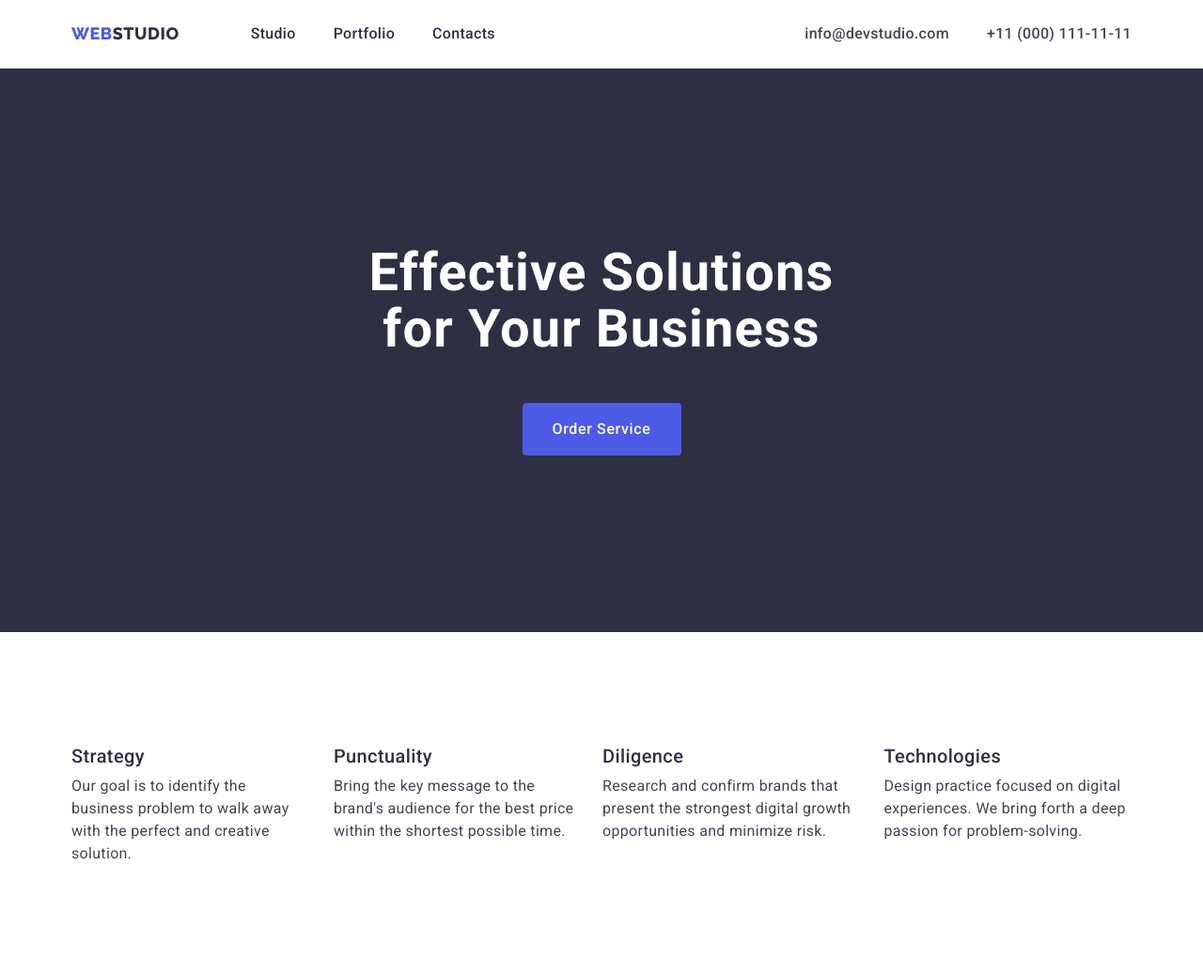
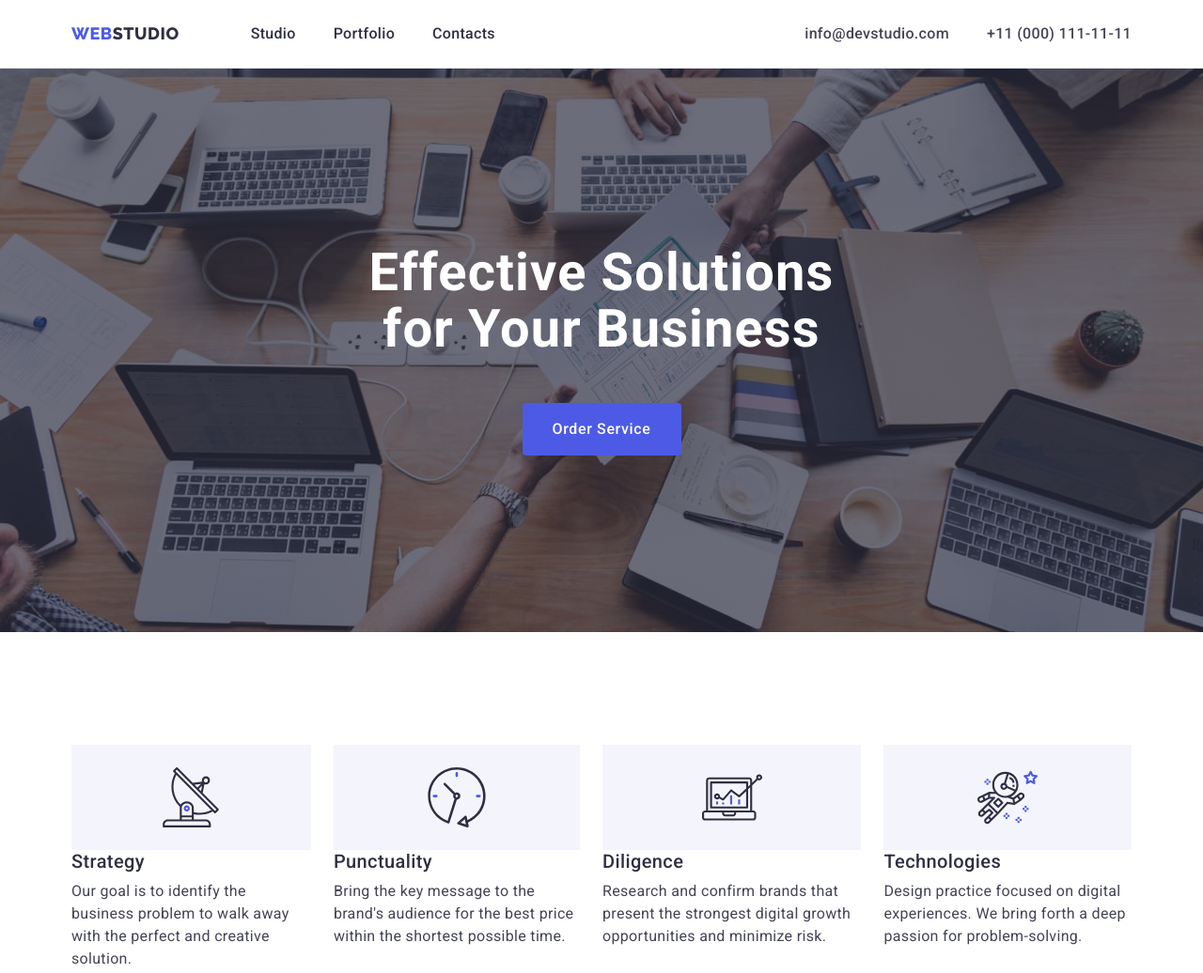
Before and after one commit to AntKhom/goit-markup-hw-04, a plain HTML site: page index.html in a window 1280 px wide. Shown: the top 1036 px of the page at 94% size. Drawn offline with nearby package versions, Linux system fonts and the light colour scheme.

Commit message:
before-hero

```diff
--- a/css/styles.css
+++ b/css/styles.css
@@ -154,9 +154,18 @@ p {
 .hero {
     padding-top: 188px;
     padding-bottom: 188px;
+    height: 600px;
+    max-width: 1440px;
+    margin-left: auto;
+    margin-right: auto;
 
     background-color: var(--title-text-color);
     text-align: center;
+
+    background-image: linear-gradient(to right, rgba(46, 47, 66, 0.7), rgba(46, 47, 66, 0.7)), url('../images/people-office.jpg');
+    background-size: cover;
+    background-repeat: no-repeat;
+    background-position: center;
 }
 
 .hero-title {
@@ -244,6 +253,32 @@ p {
     width: calc((100%-72px)/4);
 
     /* outline: 1px solid teal; */
+}
+
+.advant .item::before{
+    content: "";
+    display: block;
+    height: 112px;
+    background-color: var(--text-footer-color);
+    background-repeat: no-repeat;
+    background-position: center;
+    background-size: 64px;
+}
+
+.icon-strategy::before{
+    background-image: url('../images/antenna.svg');
+}
+
+.icon-punktuality::before{
+    background-image: url('../images/clock.svg')
+}
+
+.icon-diligence::before {
+    background-image: url('../images/diagram.svg');
+}
+
+.icon-technologies::before {
+    background-image: url('../images/astronaut.svg');
 }
 
 .advant .item:not(:last-child) {
--- a/index.html
+++ b/index.html
@@ -71,28 +71,28 @@
         <div class="container no-padding">
           <h2 class="section-title" hidden>Our advantages</h2>
           <ul class="list">
-            <li class="item">
+            <li class="item icon-strategy">
               <h3 class="title">Strategy</h3>
               <p class="text">
                 Our goal is to identify the business problem to walk away with
                 the perfect and creative solution.
               </p>
             </li>
-            <li class="item">
+            <li class="item icon-punktuality">
               <h3 class="title">Punctuality</h3>
               <p class="text">
                 Bring the key message to the brand's audience for the best price
                 within the shortest possible time.
               </p>
             </li>
-            <li class="item">
+            <li class="item icon-diligence">
               <h3 class="title">Diligence</h3>
               <p class="text">
                 Research and confirm brands that present the strongest digital
                 growth opportunities and minimize risk.
               </p>
             </li>
-            <li class="item">
+            <li class="item icon-technologies">
               <h3 class="title">Technologies</h3>
               <p class="text">
                 Design practice focused on digital experiences. We bring forth a
```
Also changed, not shown: images/antenna.svg (renamed from images/antenna 1.svg), images/astronaut.svg (renamed from images/astronaut 1.svg), images/clock.svg (renamed from images/clock 1.svg), images/diagram.svg (renamed from images/diagram 1.svg), images/people-office.jpg (renamed from images/people-office 1.jpg).
